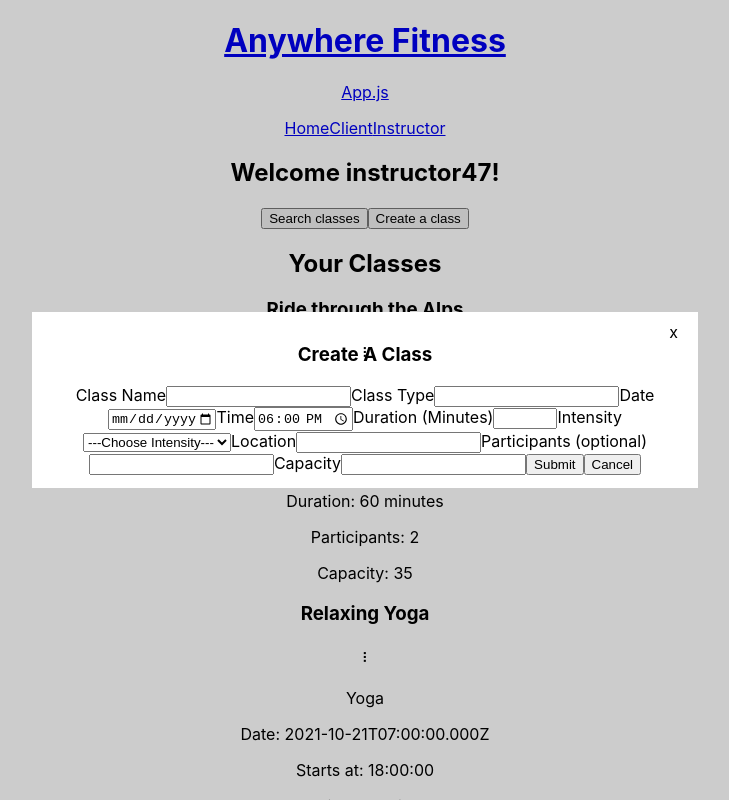
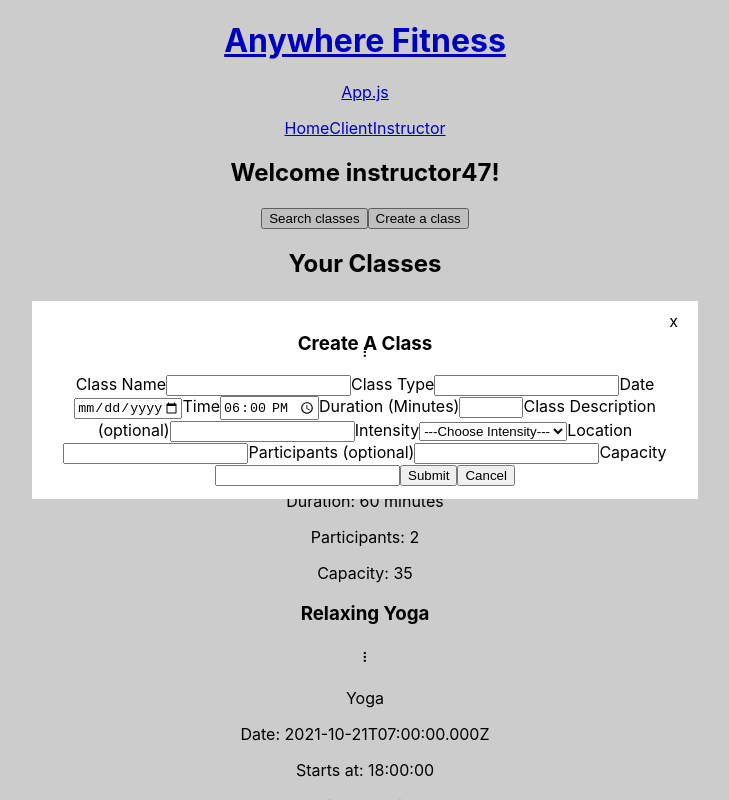
Before and after one commit to 10-21-BW-AnywhereFitness/frontend, a React (Create React App) app in the folder anywherefitness-fe/: page /instructor in a window 1280 px wide. Both pictures are taken after a click on the button "Create a class". Shown: the top 800 px of the page, without its empty margins (275-1004 px from the left). Built offline with nearby package versions, Linux system fonts and the light colour scheme.

Commit message:
fixed some bugs and typos and started edit class function

```diff
--- a/anywherefitness-fe/src/components/landing/ClassDetails.js
+++ b/anywherefitness-fe/src/components/landing/ClassDetails.js
@@ -1,13 +1,13 @@
-import EditDropdown from "./EditMenu";
+import EditMenu from "./EditMenu";
 
 const ClassDetails = props => {
-    const { _class, instructor, remove, popupOpen } = props;
+    const { _class, instructor, edit, remove, popupOpen } = props;
 
     return (
         <div>
             <h3>{_class.class_name}</h3>
             {/* edit/remove dropdown menu to be added */}
-            {instructor && <EditDropdown class_id={_class.class_id} remove={remove} popupOpen={popupOpen} />}
+            {instructor && <EditMenu class_id={_class.class_id} edit={edit} remove={remove} popupOpen={popupOpen} />}
             <p>{_class.class_type}</p>
             <p>Date: {_class.class_date}</p>
             <p>Starts at: {_class.class_time}</p>
--- a/anywherefitness-fe/src/components/landing/ClientLanding.js
+++ b/anywherefitness-fe/src/components/landing/ClientLanding.js
@@ -30,7 +30,7 @@ const ClientLanding = props => {
     const [reservedClasses, setReservedClasses] = useState([]);
 
     useEffect(() => {
-        // axios.get(`/api/client/${user_id}/classes`)
+        // axios.get(`https://buildweek-backend-10-21.herokuapp.com/api/client/${user_id}/classes`)
         //     .then(res => {
         //         setReservedClasses(res.data);
         //     })
--- a/anywherefitness-fe/src/components/landing/CreateClassForm.js
+++ b/anywherefitness-fe/src/components/landing/CreateClassForm.js
@@ -91,6 +91,15 @@ const CreateClassForm = props => {
                         required
                     />
                 </label>
+                <label>Class Description (optional)
+                    <input
+                        type="text"
+                        name="class_description"
+                        maxLength="500"
+                        value={newClass.class_description}
+                        onChange={onChange}
+                    />
+                </label>
                 <label>Intensity
                     <select name="class_intensity" value={newClass.class_intensity} onChange={onChange} required>
                         <option value="">---Choose Intensity---</option>
--- a/anywherefitness-fe/src/components/landing/EditMenu.js
+++ b/anywherefitness-fe/src/components/landing/EditMenu.js
@@ -2,9 +2,13 @@ import React from "react";
 import "./EditMenu.css"
 
 const EditMenu = props => {
-    const { class_id, remove, popupOpen } = props;
+    const { class_id, edit, remove, popupOpen } = props;
 
-    const removeOnlick = () => {
+    const editOnClick = () => {
+        edit(class_id);
+    }
+
+    const removeOnClick = () => {
         remove(class_id);
     }
 
@@ -19,8 +23,8 @@ const EditMenu = props => {
             <label>
                 <input type="checkbox" />
                 <ul className={ulClassName}>
-                    <li>Edit</li>
-                    <li onClick={removeOnlick}>Remove</li>
+                    <li onClick={editOnClick}>Edit</li>
+                    <li onClick={removeOnClick}>Remove</li>
                 </ul>
             </label>
         </span>
--- a/anywherefitness-fe/src/components/landing/InstructorLanding.js
+++ b/anywherefitness-fe/src/components/landing/InstructorLanding.js
@@ -1,5 +1,6 @@
 import React, { useState, useEffect } from "react";
 import axios from "axios";
+import { useHistory } from "react-router-dom";
 import ClassDetails from "./ClassDetails";
 import Popup from "./Popup";
 import CreateClassForm from "./CreateClassForm";
@@ -42,6 +43,7 @@ const initialClass = {
     "class_date": "",
     "class_time": "",
     "class_duration": "",
+    "class_description": "",
     "class_intensity": "",
     "class_location": "",
     "class_registered_clients": "",
@@ -53,8 +55,9 @@ const InstructorLanding = props => {
     const [teachingClasses, setTeachingClasses] = useState([]);
     const [openPopup, setOpenPopup] = useState(false);
     const [newClass, setNewClass] = useState(initialClass);
+
     useEffect(() => {
-        // axios.get(`/api/instructor/${user_id}/classes`)
+        // axios.get(`https://buildweek-backend-10-21.herokuapp.com/api/instructor/${user_id}/classes`)
         //     .then(res => {
         //         setTeachingClasses(res.data);
         //     })
@@ -66,9 +69,19 @@ const InstructorLanding = props => {
         setTeachingClasses(fakeTeachingClasses);
     }, [])
 
+    const postNewClass = newClassSubmit => {
+        // axios.post(`https://buildweek-backend-10-21.herokuapp.com/api/instructor/${user_id}/classes/`)
+        //     .then(res => {
+        //         setTeachingClasses([res.data, ...teachingClasses]);
+        //     }).catch(err => {
+        //         console.log(err);
+        //     }).finally(() => {
+        //         setNewClass(initialClass);
+        //     })
+    }
+
     const searchOnClick = () => {
-        //Go to Classes Page
-        console.log('clicked search');;
+        // history.push(search page link);
     }
 
     const createOnClick = () => {
@@ -80,11 +93,28 @@ const InstructorLanding = props => {
     }
 
     const createOnSubmit = () => {
-        console.log('submitted!');
+        const newClassSubmit = {
+            "class_name": newClass.class_name.trim(),
+            "class_type": newClass.class_type.trim(),
+            "class_date": newClass.class_date,
+            "class_time": newClass.class_time,
+            "class_duration": newClass.class_duration,
+            "class_description": newClass.class_description.trim(),
+            "class_intensity": newClass.class_intensity,
+            "class_location": newClass.class_location.trim(),
+            "class_registered_clients": newClass.class_registered_clients,
+            "class_max": newClass.class_max
+        }
+
+        postNewClass(newClassSubmit);
     }
 
-    const removeClass = (class_id) => {
-        // axios.delete(`/api/instructor/${user_id}/classes/${class_id}`)
+    const editClass = class_id => {
+
+    }
+
+    const removeClass = class_id => {
+        // axios.delete(`https://buildweek-backend-10-21.herokuapp.com/api/instructor/${user_id}/classes/${class_id}`)
         //     .then(res => {
         //         console.log(res);
         //     }).catch(err => {
@@ -115,6 +145,7 @@ const InstructorLanding = props => {
                             key={_class.class_id}
                             _class={_class}
                             instructor={true}
+                            edit={editClass}
                             remove={removeClass}
                             popupOpen={openPopup}
                         />
```
